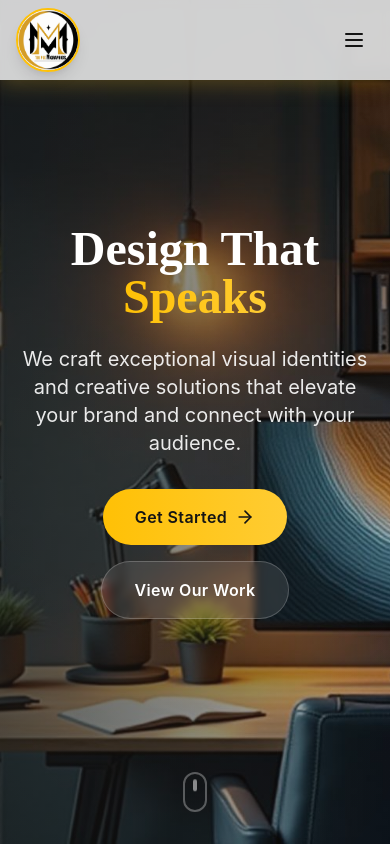
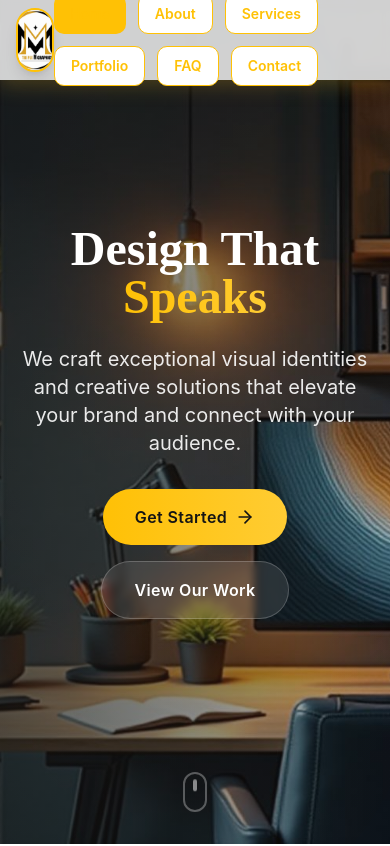
Before and after one commit to Triplemgraphics/triple-m-design-studio, a React (Vite) app: page / in a window 390 px wide. Shown: the top 846 px of the page. Built offline with nearby package versions, Linux system fonts and the light colour scheme.

Commit message:
Fix: Navigation buttons not working

```diff
--- a/src/components/Navigation.tsx
+++ b/src/components/Navigation.tsx
@@ -1,11 +1,10 @@
 import React, { useState, useEffect } from 'react';
-import { Menu, X } from 'lucide-react';
 import { Link, useLocation } from 'react-router-dom';
+import { Button } from '@/components/ui/button';
 import logo from '@/assets/triple-m-logo.jpg';
 
 const Navigation = () => {
   const [isScrolled, setIsScrolled] = useState(false);
-  const [isMobileMenuOpen, setIsMobileMenuOpen] = useState(false);
   const location = useLocation();
 
   useEffect(() => {
@@ -49,49 +48,23 @@ const Navigation = () => {
             </div>
           </Link>
 
-          {/* Desktop Navigation */}
-          <div className="hidden lg:flex items-center space-x-8">
+          {/* Navigation Buttons - Always Visible */}
+          <div className="flex items-center gap-3 flex-wrap">
             {navItems.map((item) => (
               <Link
                 key={item.path}
                 to={item.path}
-                className={`nav-link text-primary hover:text-primary-glow transition-all duration-300 font-semibold text-base drop-shadow-sm hover:drop-shadow-md hover:scale-110 relative after:absolute after:bottom-0 after:left-0 after:w-0 after:h-0.5 after:bg-gradient-to-r after:from-primary after:to-primary-glow after:transition-all after:duration-300 hover:after:w-full ${
-                  location.pathname === item.path ? 'text-primary-glow after:scale-x-100' : ''
-                }`}
               >
-                {item.label}
+                <Button
+                  variant={location.pathname === item.path ? "default" : "outline"}
+                  className="text-primary border-primary hover:bg-primary hover:text-primary-foreground font-semibold"
+                >
+                  {item.label}
+                </Button>
               </Link>
             ))}
           </div>
-
-          {/* Mobile Menu Button */}
-          <button
-            className="lg:hidden p-2"
-            onClick={() => setIsMobileMenuOpen(!isMobileMenuOpen)}
-          >
-            {isMobileMenuOpen ? <X size={24} /> : <Menu size={24} />}
-          </button>
         </div>
-
-        {/* Mobile Menu */}
-        {isMobileMenuOpen && (
-          <div className="lg:hidden absolute top-full left-0 right-0 bg-background/95 backdrop-blur-md border-t border-border shadow-lg">
-            <div className="py-4">
-              {navItems.map((item) => (
-                <Link
-                  key={item.path}
-                  to={item.path}
-                  onClick={() => setIsMobileMenuOpen(false)}
-                  className={`block w-full text-left px-4 py-3 transition-colors hover:bg-secondary font-semibold ${
-                    location.pathname === item.path ? 'text-primary-glow bg-secondary/50' : 'text-primary'
-                  }`}
-                >
-                  {item.label}
-                </Link>
-              ))}
-            </div>
-          </div>
-        )}
       </div>
     </nav>
   );
```
